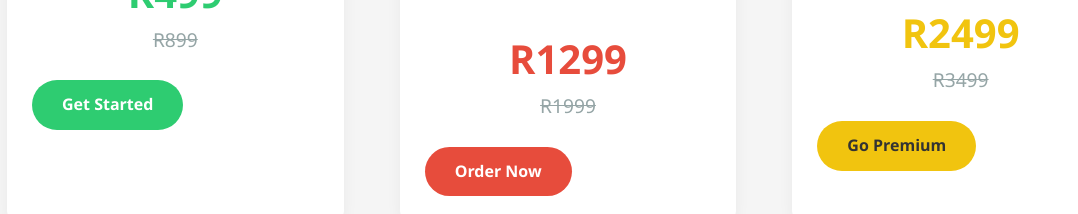
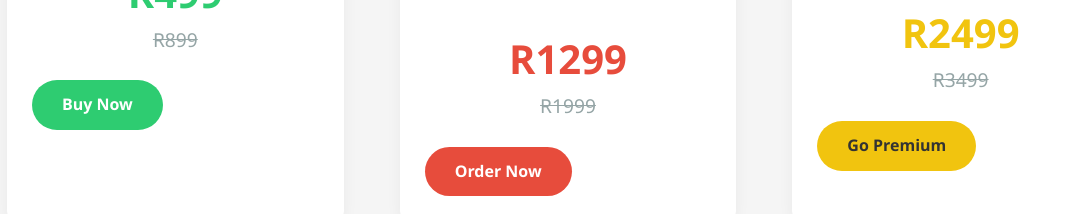
Before and after one commit to Bradley267ocks/Vibrant-web-salutions-, a plain HTML site: page index.html in a window 1280 px wide. Shown: the part 3621-3835 px from the top of the page, without its empty margins (72-1150 px from the left). Drawn offline with Linux system fonts and the light colour scheme; a script that the page names is missing.

Commit message:
Update index.html

```diff
--- a/index.html
+++ b/index.html
@@ -257,7 +257,7 @@
        target="_blank"
        class="btn"
        rel="noopener noreferrer">
-      Get Started
+      Buy Now
     </a>
   </div>
 </article>
```
